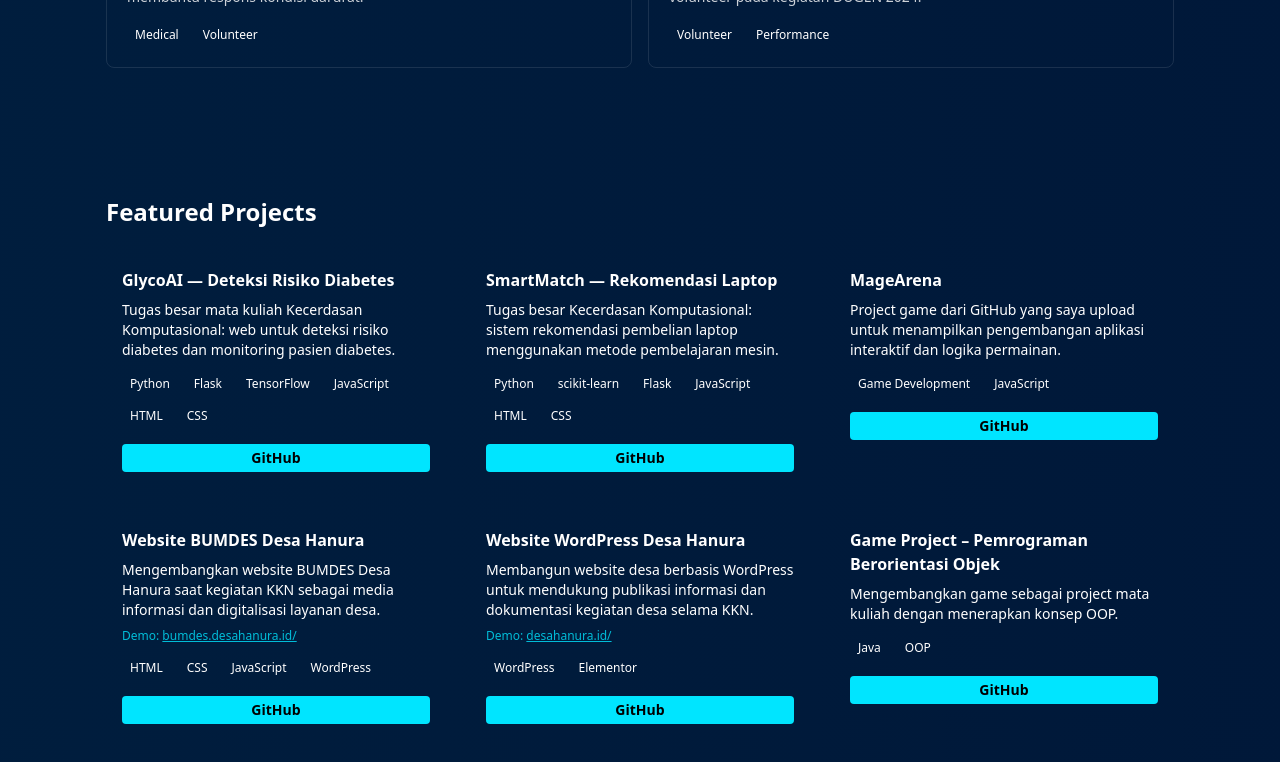
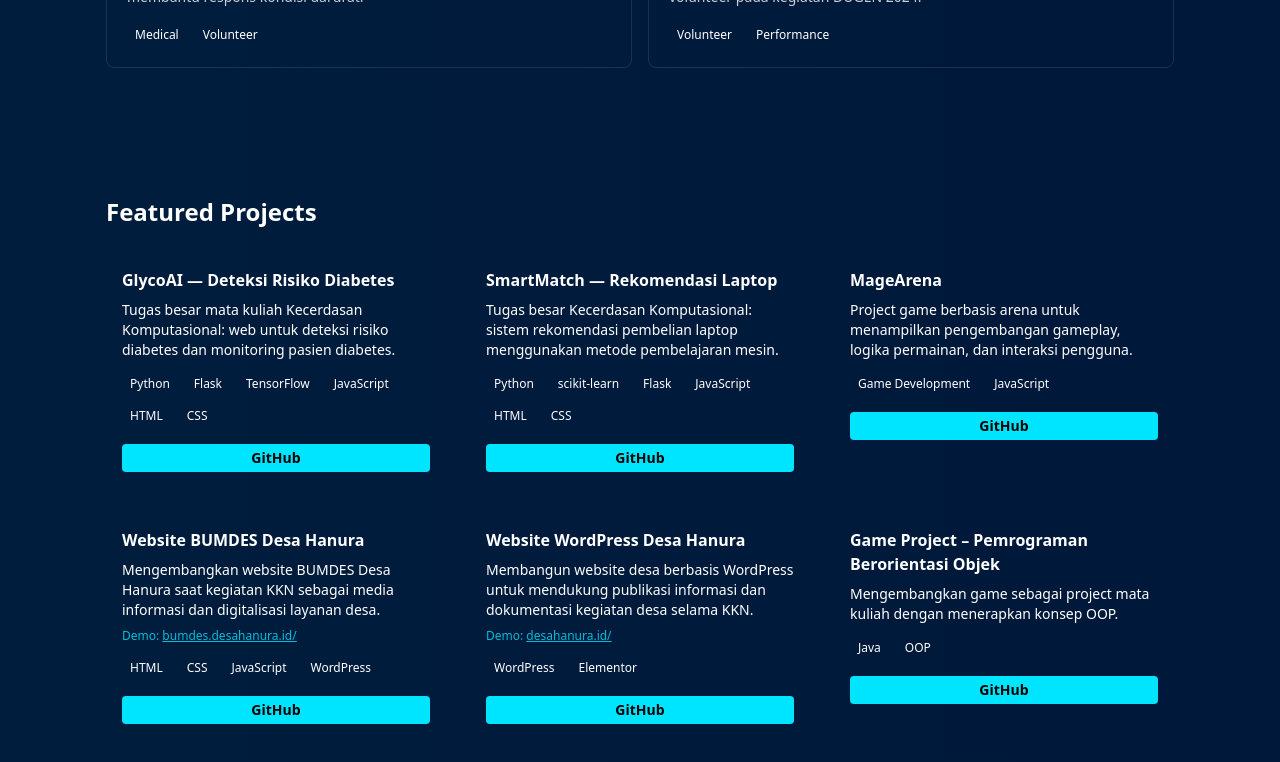
Before and after one commit to gusti06/Portofolio-Doni-Agus-Setiawan, a Next.js app: page / in a window 1280 px wide. Shown: the part 6651-7413 px from the top of the page. Built offline with nearby package versions, Linux system fonts and the light colour scheme.

Commit message:
chore: refine and prioritize portfolio projects

```diff
--- a/src/components/Projects.tsx
+++ b/src/components/Projects.tsx
@@ -19,7 +19,7 @@ export default function Projects(){
     {
       title: 'MageArena',
       category: 'Game Development',
-      desc: 'Project game dari GitHub yang saya upload untuk menampilkan pengembangan aplikasi interaktif dan logika permainan.',
+      desc: 'Project game berbasis arena untuk menampilkan pengembangan gameplay, logika permainan, dan interaksi pengguna.',
       tech: ['Game Development','JavaScript'],
       github: 'https://github.com/gusti06/MageArena',
       demo: ''
```
